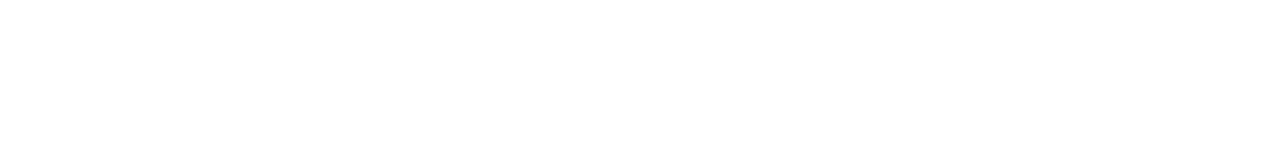
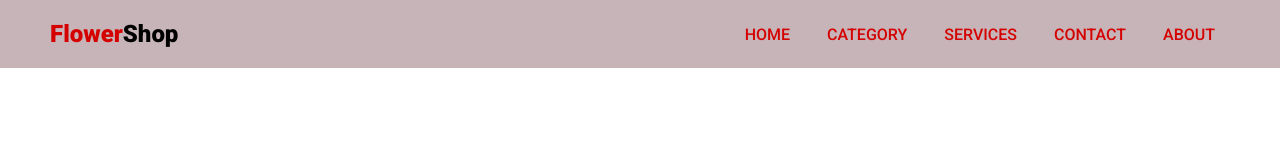
Before and after one commit to Jahid462/flower-shop, a plain HTML site: page index.html in a window 1280 px wide. Drawn offline with Linux system fonts and the light colour scheme.

Commit message:
navbar added for extra section

```diff
--- a/css/style.css
+++ b/css/style.css
@@ -1,4 +1,73 @@
+/* Default Styles */
 *{
     margin: 0;
     padding: 0;
 }
+body{
+    font-family: 'Roboto', sans-serif;
+}
+li{
+    list-style: none;
+}
+a{
+    text-decoration: none;
+}
+.btn{
+    color: #fff;
+    background-color: #E55473;
+    border: none;
+    padding: 13px 25px;
+    border-radius: 5px;
+}
+
+
+/* Header Section */
+
+.header{
+    background-color: #c7b4b8;
+    width: 100%;
+}
+.navbar{
+    display: flex;
+    justify-content: space-between;
+    align-items: center;
+    padding: 20px 50px;
+}
+.logo h1{
+    font-weight: 900;
+    cursor: pointer;
+}
+.logo > h1 > span{
+    color: #d50000;
+}
+.logo h1:hover{
+    color: #d50000;
+}
+.logo h1:hover span{
+    color: #000;
+}
+.menus{
+    display: flex;
+    justify-content: space-around;
+    align-items: center;
+}
+.menus li{
+    margin-left: 7px;
+}
+.menus li a{
+    padding: 10px 15px;
+    color: #d50000;
+    font-size: 16px;
+    font-weight: 500;
+    text-transform: uppercase;
+}
+.menus li a:hover{
+    color: #fff;
+}
+
+
+/* Banner Section */
+
+.banner_container{
+
+}
--- a/index.html
+++ b/index.html
@@ -1,12 +1,39 @@
 <!DOCTYPE html>
 <html lang="en">
+
     <head>
         <meta charset="UTF-8">
         <meta name="viewport" content="width=device-width, initial-scale=1.0">
-    <title>Document</title>
+        <title title="Collect Your Favourite Flower">FlowerShop</title>
+
+        <link rel="preconnect" href="https://fonts.googleapis.com">
+        <link rel="preconnect" href="https://fonts.gstatic.com" crossorigin>
+        <link href="https://fonts.googleapis.com/css2?family=Roboto:wght@100;300;400;500;700;900&display=swap"
+            rel="stylesheet">
+
         <link rel="stylesheet" href="css/style.css">
     </head>
+
     <body>
+        <header class="header">
+            <nav class="navbar">
+                <div class="logo">
+                    <h1><span>Flower</span>Shop</h1>
+                </div>
+                <ul class="menus">
+                    <li><a href="#">Home</a></li>
+                    <li><a href="#">Category</a></li>
+                    <li><a href="#">Services</a></li>
+                    <li><a href="#">Contact</a></li>
+                    <li><a href="#">About</a></li>
+                </ul>
+            </nav>
+            <section class="banner_container">
 
+            </section>
+        </header>
+        <main></main>
+        <footer></footer>
     </body>
+
 </html>
```
Lines whose indentation alone changed are shown as unchanged.
